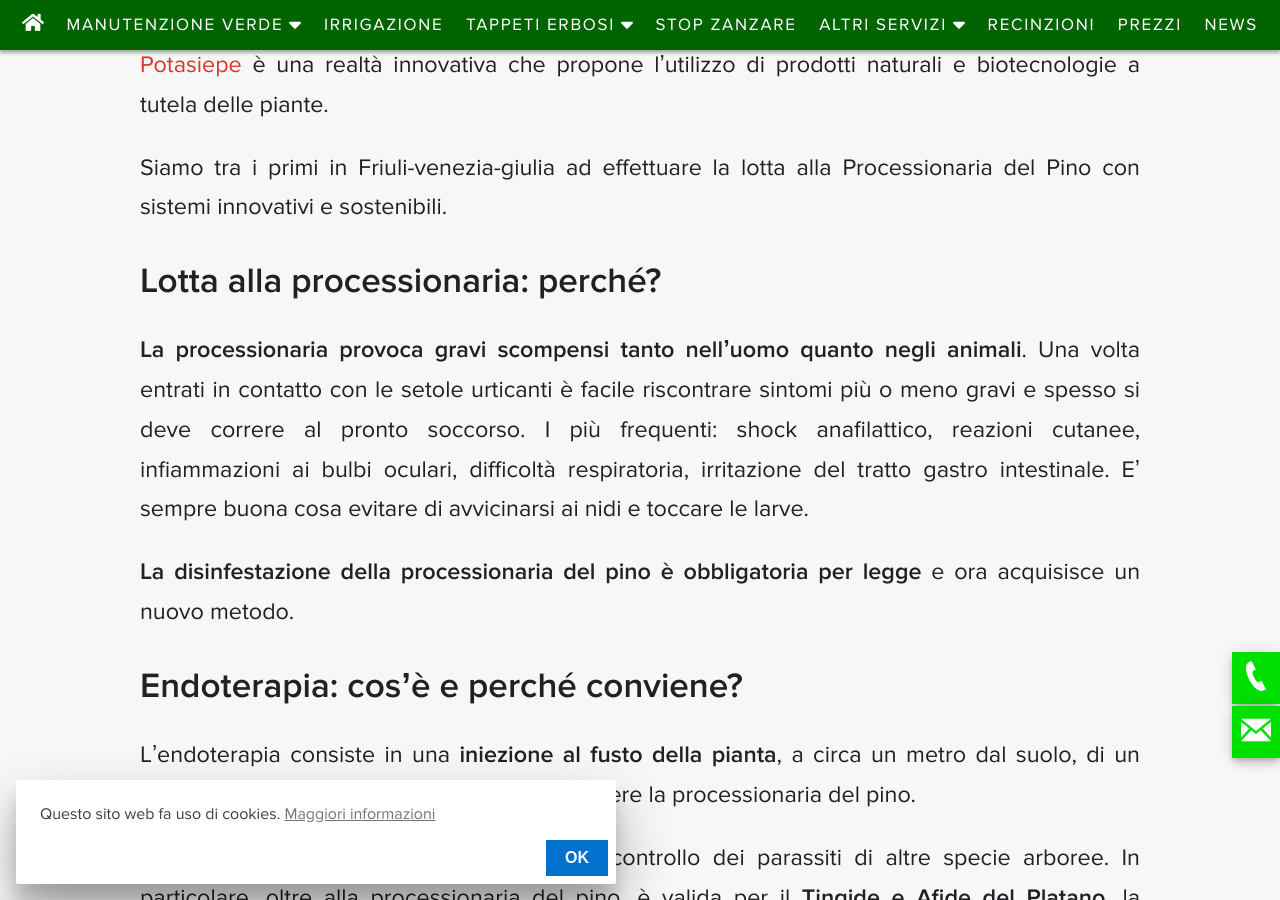
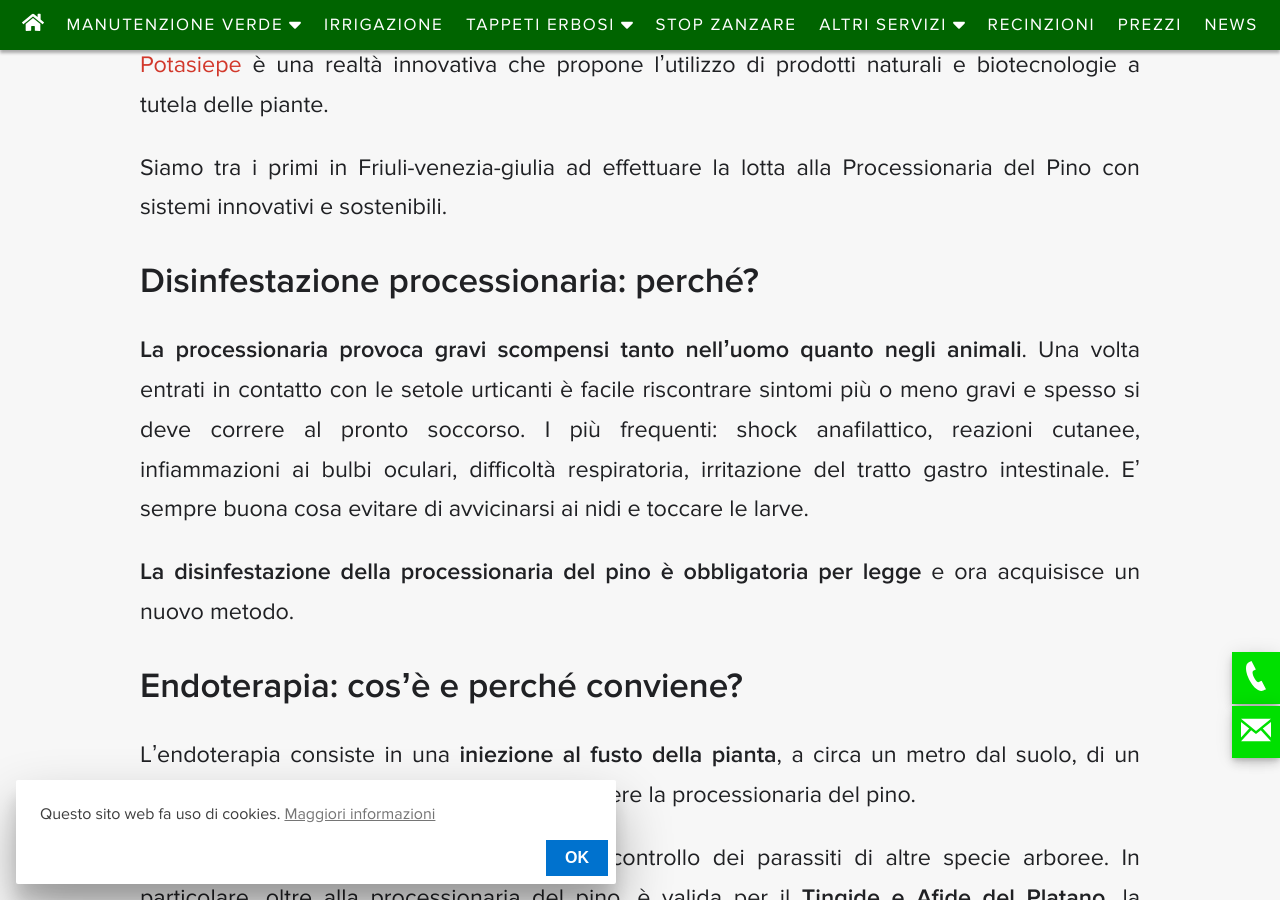
Before and after one commit to enricocaputo/enricocaputo.github.io, a Jekyll site: the page built from my_collections/_servizi/lotta-alla-processionaria.md, in a window 1280 px wide and 900 px high, scrolled down 982 px. Built offline with Jekyll 4.4.1, drawn with Linux system fonts in a browser that asks for light colours.

Commit message:
Disinfestazione processionaria

```diff
--- a/my_collections/_servizi/lotta-alla-processionaria.md
+++ b/my_collections/_servizi/lotta-alla-processionaria.md
@@ -25,7 +25,7 @@ order: 7
 
 Siamo tra i primi in Friuli-venezia-giulia ad effettuare la lotta alla Processionaria del Pino con sistemi innovativi e sostenibili.
 
-## Lotta alla processionaria: perché?
+## Disinfestazione processionaria: perché?
 
 **La processionaria provoca gravi scompensi tanto nell'uomo quanto negli animali**. Una volta entrati in contatto con le setole urticanti è facile riscontrare sintomi più o meno gravi e spesso si deve correre al pronto soccorso. I più frequenti: shock anafilattico, reazioni cutanee, infiammazioni ai bulbi oculari, difficoltà respiratoria, irritazione del tratto gastro intestinale. E’ sempre buona cosa evitare di avvicinarsi ai nidi e toccare le larve.
 
```
